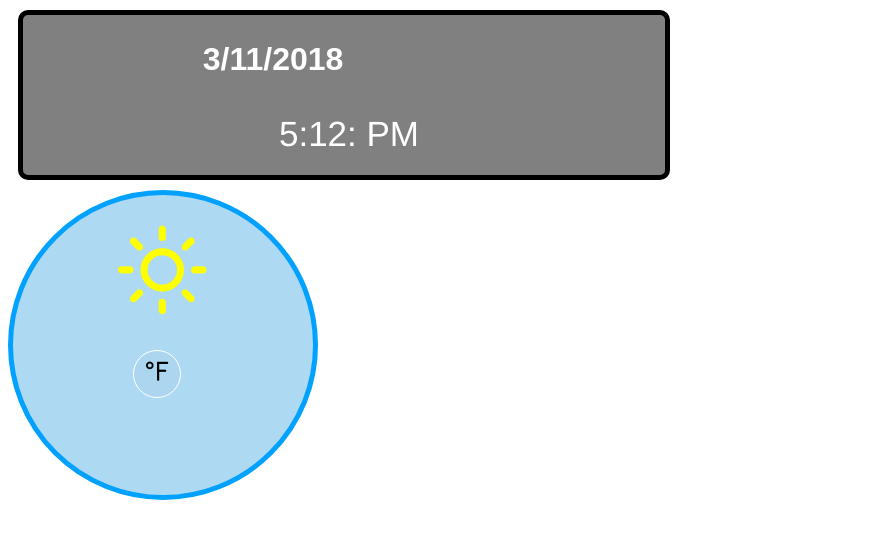
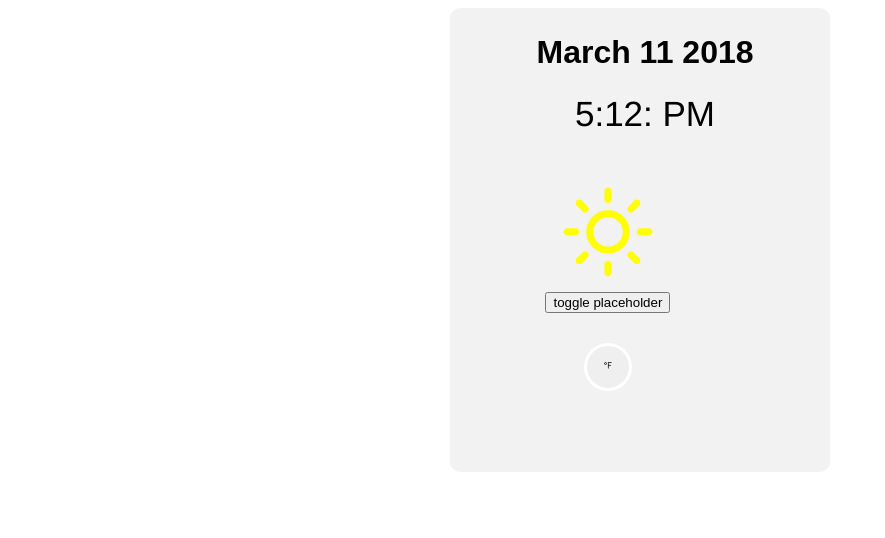
Before and after one commit to chingu-voyage4/Geckos-Team-19, a React (Create React App) app in the folder client/: page / in a window 1280 px wide. Shown: the top 538 px of the page, without its empty margins (0-885 px from the left). Built offline with nearby package versions, Linux system fonts and the light colour scheme; no server answers; some icons are missing; a web font is replaced by a local one.

Commit message:
combined weather and time into one card
also added a toggle button place holder for weather switch;
plan's to make the F/C button a toggle as well

```diff
--- a/client/src/App.js
+++ b/client/src/App.js
@@ -1,13 +1,11 @@
 import React, { Component } from 'react';
-import Time from './containers/time';
-import Weather from './containers/weather';
+import CardTW from './components/cardTW'
 
 class App extends Component {
   render() {
     return (
-      <div className="App">
-            <Time />
-            <Weather />
+        <div className="App">
+            <CardTW />
       </div>
     );
   }
--- a/client/src/Containers/time.js
+++ b/client/src/Containers/time.js
@@ -4,32 +4,86 @@ import { Clock, ClockWrap, ClockButton, $Date } from '../styles/--time';
 //defulat military time
 const hours = new Date().getHours();
 const mins = new Date().getMinutes();
-const milTime = hours + ":" + mins;
+const milTime = hours +""+ mins;
 //get time zone time and date
 const getDateTime = new Date().toLocaleString();
 const time = getDateTime.substring(11, 16) + " " + getDateTime.substring(19, 22);
 const date = getDateTime.substring(0, 9);
+const year = new Date().getFullYear();
 
 
 class Time extends React.Component {
     constructor(props) {
         super(props);
         this.state = {
-            time: time
+            time: time,
+            milTime: milTime,
+            month: this.month(),
+            date: date.substring(2, 4),
+            year: year
         };
     }
+
 
 //change from timeZone to Military Time
 handleClick = (event) => {
     this.setState(prevState => ({
         time: !prevState.time
 }));
-}
+    }
+//display month name
+month() {
 
-    render() {
+    let month;
+    switch (date.substring(0, 1)) {
+        case '1':
+            month = 'January'
+            break;
+        case '2':
+            month = 'February'
+            break;
+        case '3':
+            month = 'March'
+            break;
+        case '4':
+            month = 'April'
+            break;
+        case '5':
+            month = 'May'
+            break;
+        case '6':
+            month = 'June'
+            break;
+        case '7':
+            month = 'July'
+            break;
+        case '8':
+            month = 'August'
+            break;
+        case '9':
+            month = 'September'
+            break;
+        case '10':
+            month = 'October'
+            break;
+        case '11':
+            month = 'November'
+            break;
+        case '12':
+            month = 'December'
+            break;
+        default:
+            month = date;
+    }
+
+    return month;
+    }
+
+render() {
+
         return (
             <ClockWrap>
-                <$Date style={{ color: 'white' }}>{date}</$Date>
+                <$Date>{this.state.month + " " + this.state.date + " " + this.state.year} </$Date>
                 <Clock> <ClockButton onClick={this.handleClick} >{this.state.time ? time : milTime}</ClockButton> </Clock>
             </ClockWrap>
         );
--- a/client/src/Containers/weather.js
+++ b/client/src/Containers/weather.js
@@ -1,6 +1,6 @@
 import React, { Component } from 'react';
 import TempButton from '../components/tempButton';
-import { Div, List, ListTemp, ListBtn, Icon } from '../styles/--weather';
+import { Div, ItemTemp, ListTemp, ItemBtn, Icon, List } from '../styles/--weather';
 import icons from '../components/icons';
 
 
@@ -93,13 +93,18 @@ class Weather extends Component {
                     <Icon>
                         {icons.icon.sunny}
                     </Icon>
+                    <button>toggle placeholder</button>
                     <ListTemp>
-                        {this.state.displayTemp}
-                    </ListTemp>
-                    <ListBtn><TempButton
+                        <ItemTemp>
+                            {this.state.displayTemp}
+                        </ItemTemp>
+                        <ItemBtn>
+                        <TempButton
                             onClick={this.handleClick}
                             tempkind={this.state.tempKind ? 'wi wi-celsius' : 'wi wi-fahrenheit'} />
-                    </ListBtn>
+                        </ItemBtn>
+                    </ListTemp>
+
                 </List>
             </Div>
         );
--- /dev/null
+++ b/client/src/components/cardTW.js
@@ -0,0 +1,19 @@
+import React from 'react';
+import Time from '../containers/time';
+import Weather from '../containers/weather';
+import { TW } from '../styles/--weather';
+
+class CardTW extends React.Component{
+    render() {
+        return (
+                <TW>
+                    <Time />
+                    <Weather />
+                </TW>
+
+        );
+    }
+
+}
+
+export default CardTW;
--- a/client/src/components/tempButton.js
+++ b/client/src/components/tempButton.js
@@ -1,6 +1,6 @@
 import React, { Component } from 'react';
 
-import { Button, Temp } from '../styles/--weather';
+import { Button } from '../styles/--weather';
 
 
 
@@ -13,7 +13,7 @@ class TempButton extends Component {
                 <Button
                     onClick={this.props.onClick}
                     tempkind={this.props.tempkind} >
-                    <Temp><i className={this.props.tempkind}></i></Temp>
+                    <i className={this.props.tempkind}></i>
                 </Button>
 
 
--- a/client/src/styles/--time.js
+++ b/client/src/styles/--time.js
@@ -2,40 +2,24 @@
 import styled from 'styled-components';
 
 const ClockWrap = styled.div`
-position: relative;
-border: 5px solid black;
-border-radius: 10px;
-background: grey;
-margin: 10px;
+width: 100%;
 padding: 5px;
-min-width: 170px;
-max-width: 50%;
-min-height: 150px;
-max-height: 20%;
 `
 
 const Clock = styled.p`
-
 fonst-size: 45px;
 font-weight: 100;
-color: #f3efe4;
 `
 const $Date = styled.h1`
 font-family: Hevetica, sans-serif;
-position: absolute;
-color: white;
-left: 28%;
+text-align: center;
 `
 const ClockButton = styled.button`
-position: absolute;
  font-family: Helvetica, sans-serif;
  font-size: 35px;
- color: white;
- background-color: rgba(0,0,0,0);
- outline: rgba(0,0,0,0);
- border: rgba(0,0,0,0);
  width: 100%;
-bottom: 20px;
+background-color: rgba(0,0,0,0);
+border: none;
+outline: none;
 `
-
 export { Clock, ClockWrap, ClockButton, $Date };
--- a/client/src/styles/--weather.js
+++ b/client/src/styles/--weather.js
@@ -8,20 +8,15 @@ position: relative;
 min-width: 300px;
 max-width: 20vw;
 min-height: 300px;
-max-height: 20vw;
-background: #aed9f2;
-border: #00a1ff solid 5px;
+max-height: 20vh;
+background-color: rgba(0,0,0,0)
 border-radius: 50%;
 `
 //ul temp display and temp button
 const List = styled.ul`
-display: block;
 list-style: none;
-left: 5px;
-margin: auto;
-margin-top: 15px;
-width: 50%;
-height: auto;
+text-align: center;
+padding-left: 15px;
 `
 //li icon size, position, anything that is not specific to the icon
 //might be overridden by the inline styling in --weatherIcons.js
@@ -29,32 +24,43 @@ const Icon = styled.li`
 
 `
 //li temp display
-const ListTemp = styled.li`
+const ListTemp = styled.ul`
+list-style: none;
 font-family: 'Bowlby One SC', cursive;
 font-size: 40px;
-margin-left: 25px;
-margin-top 20px;
+margin-left: -40px;
 `
 //li tempBtn display
-const ListBtn = styled.li`
-width: 30%;
+const ItemBtn = styled.li`
+
+`
+//li button icon
+const ItemTemp = styled.li`
+
+font-size: 40px;
+margin-top: 10px;
+padding-top: 10px;
 `
 
 //style for tempButton.js:
 //wrapper
 const Button = styled.button`
-border: 1px solid white;
+border: 3px solid white;
 border-radius: 50%;
-background-color: rgba(0,0,0,.01);
 width: 3rem;
 height: 3rem;
-margin-left: 25px;
-margin-top 20px;
-`
-//button icon
-const Temp = styled.div`
-font-size: 40px;
-font-align: center;
+margin: 10px;
 `
 
-export { Button, Div, Temp, List, ListTemp, ListBtn, Icon };
+
+//TW Card --wraps the Time and Weather into one card
+const TW = styled.div`
+border : none;
+background-color: rgba(0,0,0,.05);
+margin: auto;
+min-width: 30%;
+max-width: 300px;
+border-radius: 10px;
+`
+
+export { Button, Div, ItemTemp, List, ListTemp, ItemBtn, Icon, TW };
--- a/client/src/styles/--weatherIcons.js
+++ b/client/src/styles/--weatherIcons.js
@@ -2,7 +2,7 @@
 
 const sunny = {
     marginTop: 20,
-    paddingLeft: 10,
+    marginBottom: 20,
     fontSize: 80,
     color: 'yellow',
   }
```
